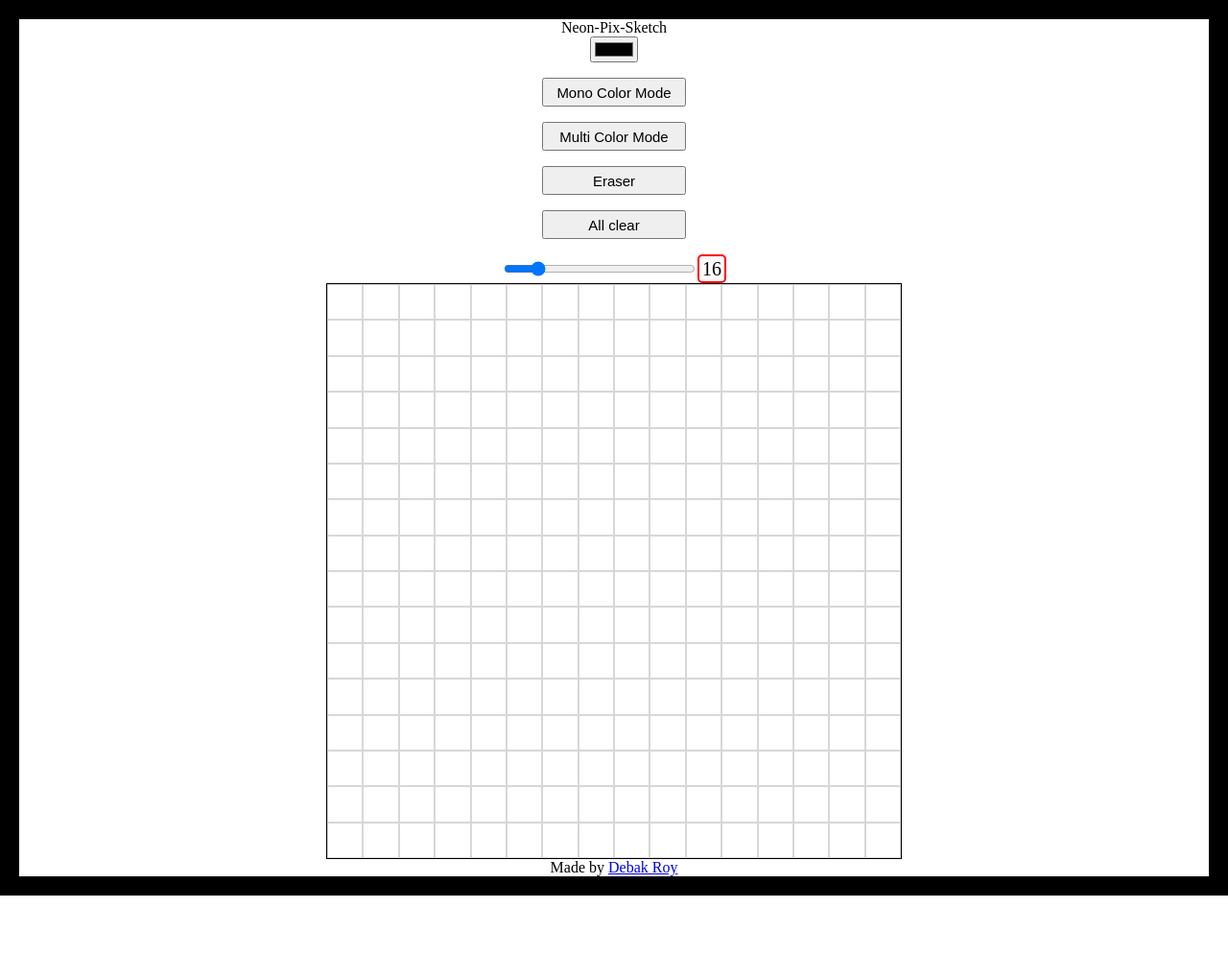
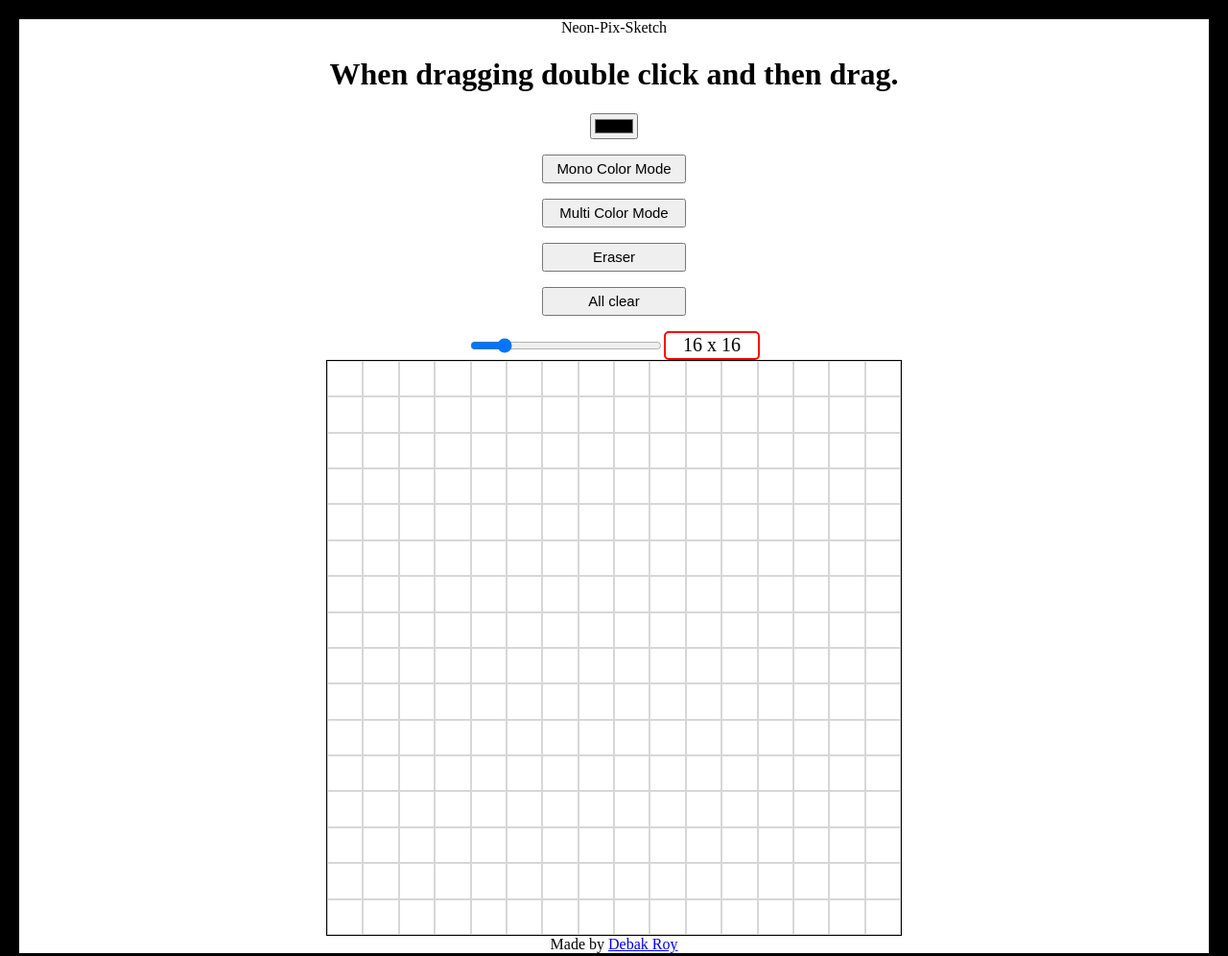
Before and after one commit to slayeh17/Neon-Pix-Sketch, a website built with Vite: page index.html in a window 1280 px wide. Shown: the whole page at 96% size. Before the commit the page ends 933 px from the top, so only its background shows below. Built offline with nearby package versions, Linux system fonts and the light colour scheme.

Commit message:
seems to work when double-clicked and dragged, wonder why

```diff
--- a/index.html
+++ b/index.html
@@ -9,6 +9,7 @@
   <body>
     <div class="grid-container">
       <header>Neon-Pix-Sketch</header>
+      <h1>When dragging double click and then drag.</h1>
         <div class="sidebar">
           <input type="color" name="color-picker" id="color-picker" value="222222">
           <button class="mono-color">Mono Color Mode</button>
--- a/main.js
+++ b/main.js
@@ -53,7 +53,7 @@ function addCells() {
 }
 
 function createCells(numOfCells) {
-  range.innerHTML = numOfCells;
+  range.innerHTML =  `${numOfCells} x ${numOfCells}` ;
   canvas.innerHTML = "";
   canvas.style.cssText = `grid-template-columns: repeat(${numOfCells}, 1fr)`;
   for (let i = 0; i < numOfCells; i++) {
--- a/style.css
+++ b/style.css
@@ -45,7 +45,7 @@ body {
   align-items: center;
 }
 .range {
-  width: 30px;
+  width: 100px;
   height: 30px;
   border: 2px solid red;
   border-radius: 5px;
```
